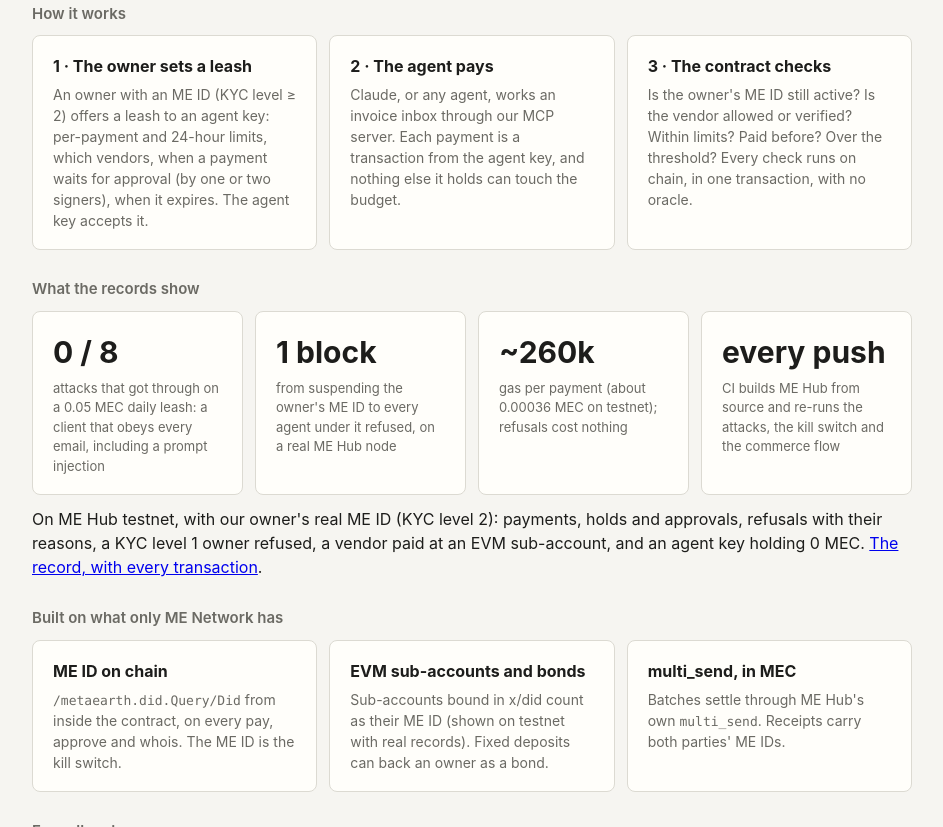
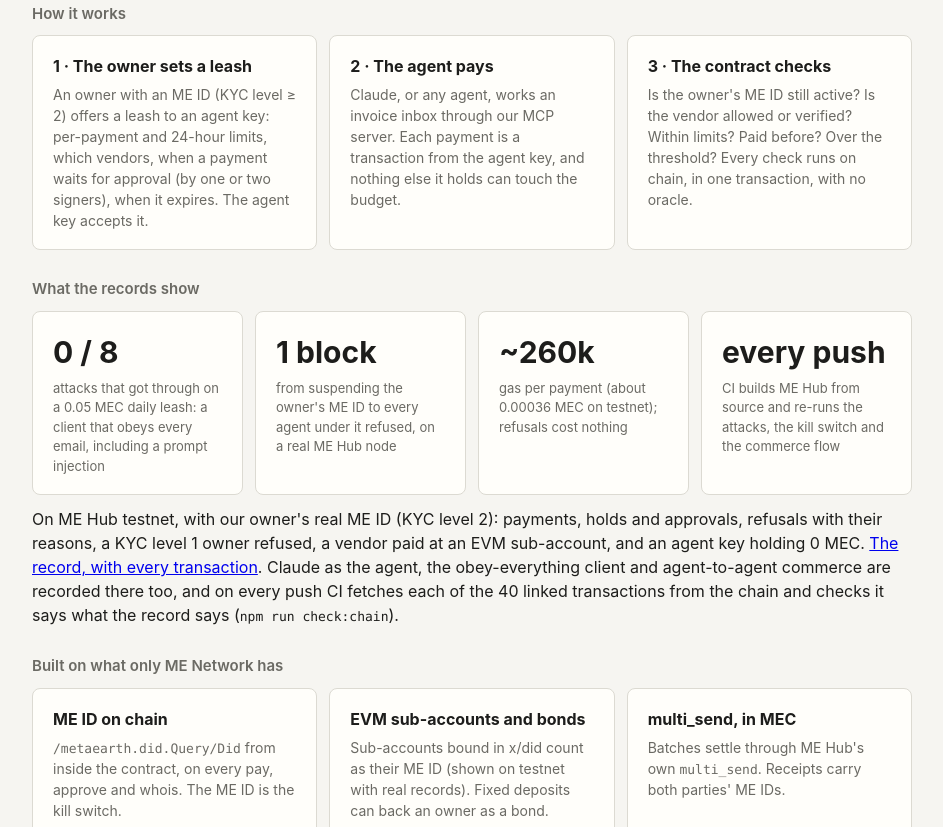
Before and after one commit to eltociear/leash-id, a website: page docs/about.html in a window 1280 px wide. Shown: the part 385-1212 px from the top of the page, without its empty margins (168-1111 px from the left). Drawn offline with Linux system fonts and the light colour scheme.

Commit message:
about: the testnet records are checked against the chain on every push
Co-Authored-By: Claude Opus 5.5 <noreply@anthropic.com>

```diff
--- a/docs/about.html
+++ b/docs/about.html
@@ -62,7 +62,7 @@
       <div class="card"><div class="num">~260k</div><p>gas per payment (about 0.00036 MEC on testnet); refusals cost nothing</p></div>
       <div class="card"><div class="num">every push</div><p>CI builds ME Hub from source and re-runs the attacks, the kill switch and the commerce flow</p></div>
     </div>
-    <p style="margin-top:12px">On ME Hub testnet, with our owner's real ME ID (KYC level 2): payments, holds and approvals, refusals with their reasons, a KYC level 1 owner refused, a vendor paid at an EVM sub-account, and an agent key holding 0 MEC. <a href="https://github.com/eltociear/leash-id/blob/main/runs/testnet-payments-2026-11-25T05-22-54Z.txt">The record, with every transaction</a>.</p>
+    <p style="margin-top:12px">On ME Hub testnet, with our owner's real ME ID (KYC level 2): payments, holds and approvals, refusals with their reasons, a KYC level 1 owner refused, a vendor paid at an EVM sub-account, and an agent key holding 0 MEC. <a href="https://github.com/eltociear/leash-id/blob/main/runs/testnet-payments-2026-11-25T05-22-54Z.txt">The record, with every transaction</a>. Claude as the agent, the obey-everything client and agent-to-agent commerce are recorded there too, and on every push CI fetches each of the 40 linked transactions from the chain and checks it says what the record says (<code>npm run check:chain</code>).</p>
   </section>
 
   <section><h2>Built on what only ME Network has</h2>
```
